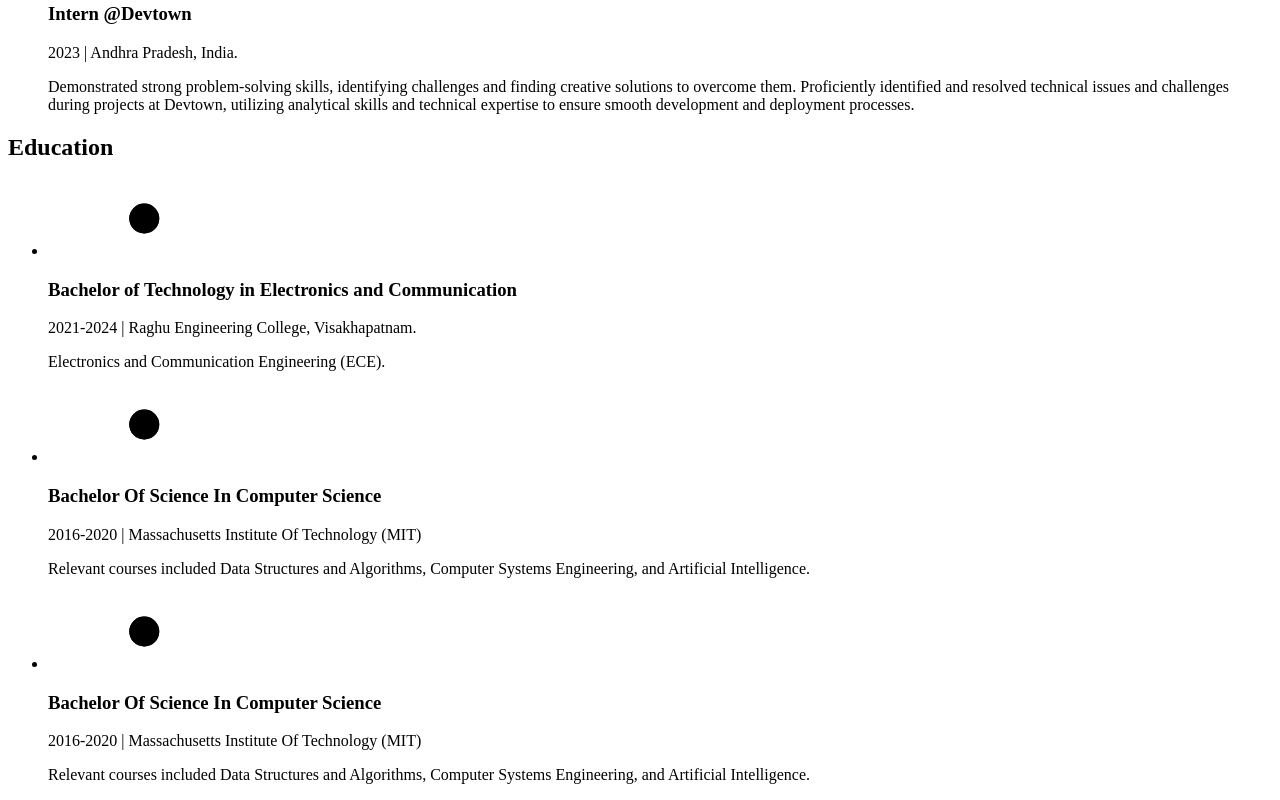
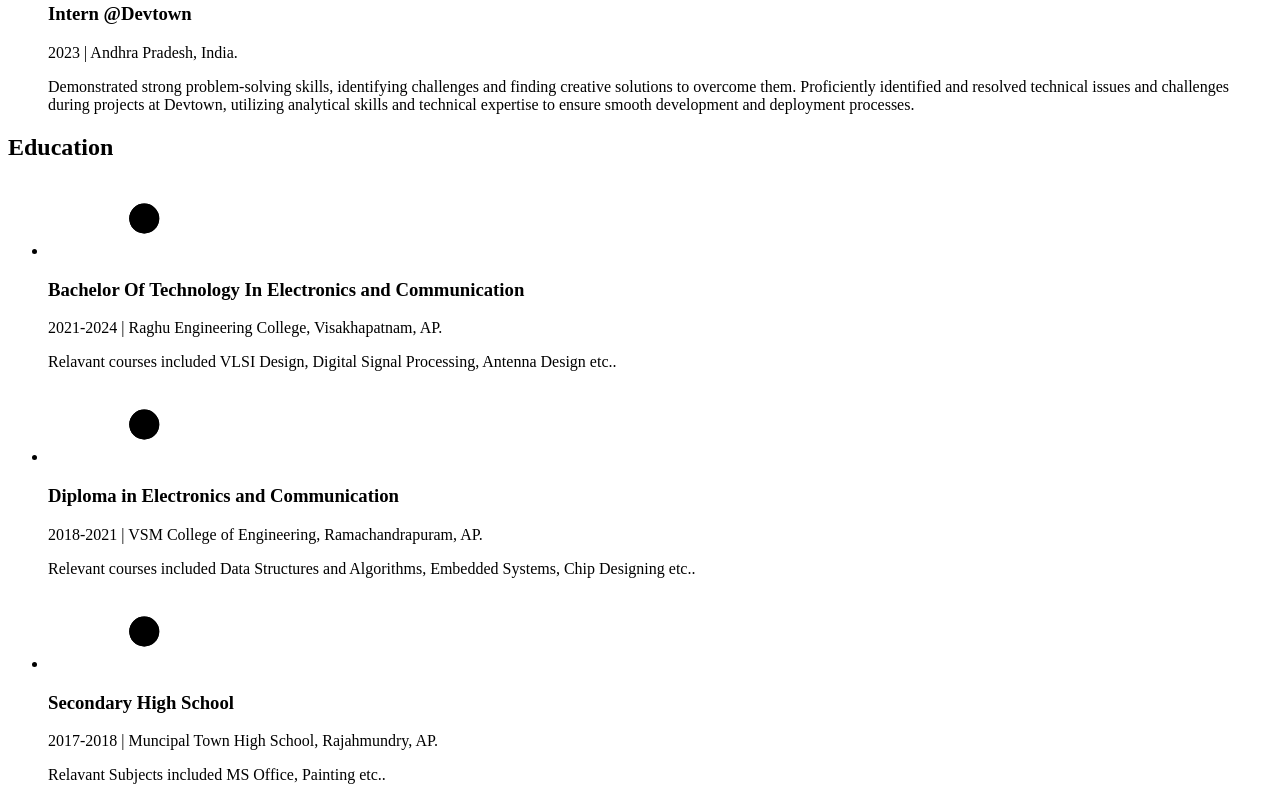
Before and after one commit to KSSaiTeja/NextJS-Portfolio-Website, a Next.js app: page /about in a window 1280 px wide. Shown: the part 4226-5026 px from the top of the page. Built offline with nearby package versions, Linux system fonts and the light colour scheme.

Commit message:
Education Completed v1

```diff
--- a/src/components/Education.js
+++ b/src/components/Education.js
@@ -48,24 +48,22 @@ const Education = () => {
         />
         <ul className="w-full flex flex-col items-start justify-between ml-4 xs:ml-2">
           <Details
-            type="Bachelor of Technology in Electronics and Communication"
+            type="Bachelor Of Technology In Electronics and Communication"
             time="2021-2024"
-            place="Raghu Engineering College, Visakhapatnam."
-            info="Electronics and Communication Engineering (ECE)."
+            place="Raghu Engineering College, Visakhapatnam, AP."
+            info="Relavant courses included VLSI Design, Digital Signal Processing, Antenna Design etc.."
           />
           <Details
-            type="Bachelor Of Science In Computer Science"
-            time="2016-2020"
-            place="Massachusetts Institute Of Technology (MIT)"
-            info="Relevant courses included Data Structures and Algorithms, Computer Systems Engineering, and Artificial
-            Intelligence."
+            type="Diploma in Electronics and Communication"
+            time="2018-2021"
+            place="VSM College of Engineering, Ramachandrapuram, AP."
+            info="Relevant courses included Data Structures and Algorithms, Embedded Systems, Chip Designing etc.."
           />
           <Details
-            type="Bachelor Of Science In Computer Science"
-            time="2016-2020"
-            place="Massachusetts Institute Of Technology (MIT)"
-            info="Relevant courses included Data Structures and Algorithms, Computer Systems Engineering, and Artificial
-            Intelligence."
+            type="Secondary High School"
+            time="2017-2018"
+            place="Muncipal Town High School, Rajahmundry, AP."
+            info="Relavant Subjects included MS Office, Painting etc.."
           />
         </ul>
       </div>
```
